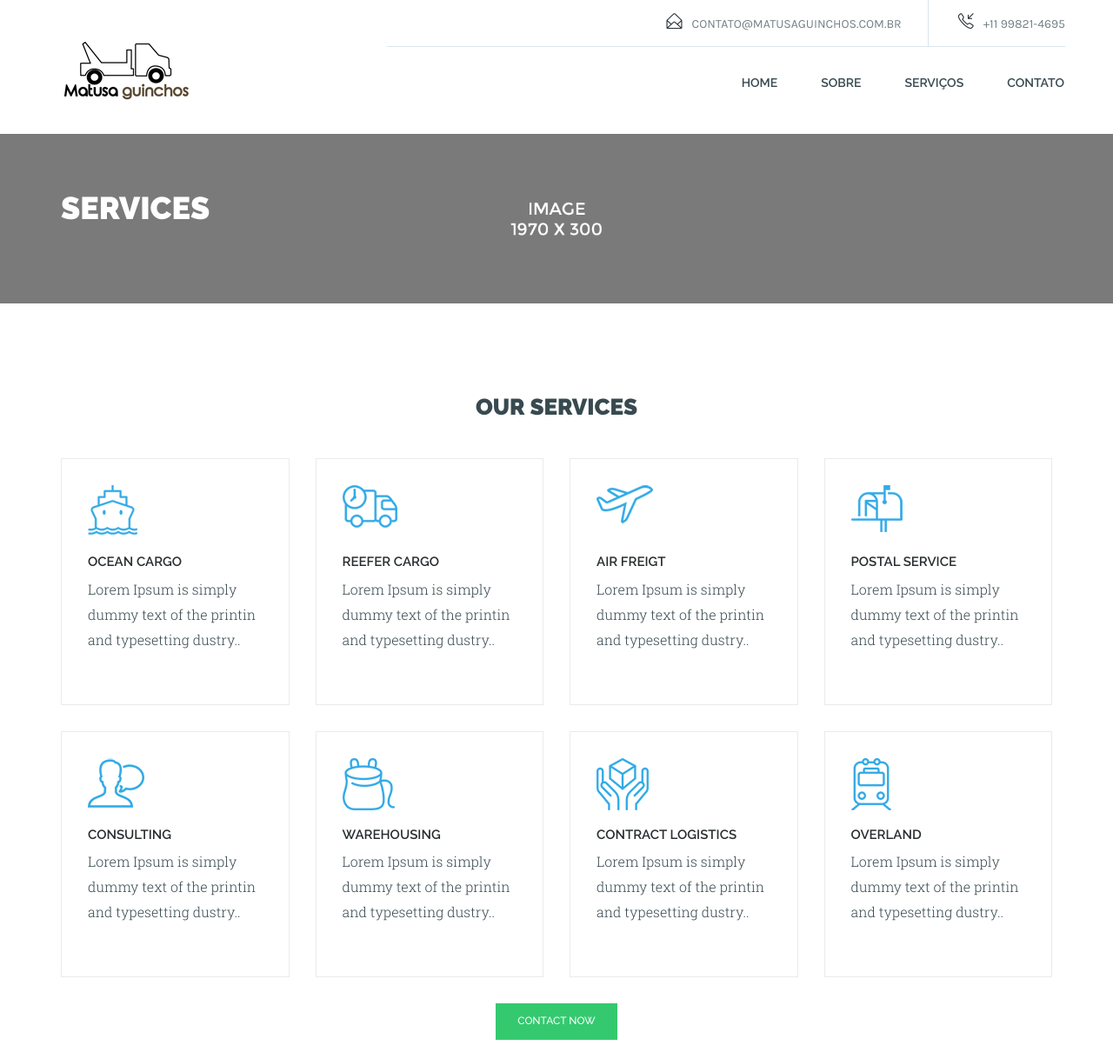
After one commit to gabriel1990cp/matusa, a CodeIgniter app: page /matusa/servicos in a window 1280 px wide. The commit adds this page. Shown: the top 1210 px of the page at 87% size. Run offline with CodeIgniter, Linux system fonts and the light colour scheme; some libraries are stand-ins or nearby versions; some web fonts are replaced.

Commit message:
Mais algumas alterações

```diff
--- /dev/null
+++ b/application/controllers/servicos.php
@@ -0,0 +1,13 @@
+<?php
+defined('BASEPATH') OR exit('No direct script access allowed');
+
+class Servicos extends CI_Controller {
+
+    public function index()
+    {
+        $this->load->view('include/head');
+        $this->load->view('include/header');
+        $this->load->view('servicos/servicos');
+        $this->load->view('include/footer');
+    }
+}
--- a/application/views/include/footer.php
+++ b/application/views/include/footer.php
@@ -11,7 +11,7 @@
                 </div><!-- /.social-media -->
             </div><!-- /.col-lg-3 -->
             <div class="col-lg-3 col-md-3 col-sm-3 col-xs-6 w100">
-                <h2>Services</h2>
+                <h2>Serviços</h2>
                 <ul>
                     <li><a href="service.html">Planning</a></li>
                     <li><a href="service.html">consulting</a></li>
@@ -22,25 +22,21 @@
                 </ul>
             </div><!-- /.col-lg-3 -->
             <div class="col-lg-3 col-md-3 col-sm-3 col-xs-6 w100">
-                <h2>Navigation</h2>
+                <h2>Navegar</h2>
                 <ul>
-                    <li><a href="index.html">Home</a></li>
-                    <li><a href="about.html">about us</a></li>
-                    <li><a href="service.html">services</a></li>
-                    <li><a href="project.html">projects</a></li>
-                    <li><a href="blog.html">blog</a></li>
-                    <li><a href="#">shop</a></li>
-                    <li><a href="#">pages</a></li>
-                    <li><a href="contact.html">contact us</a></li>
+                    <li><a href="<?php echo base_url('home')?>">Home</a></li>
+                    <li><a href="<?php echo base_url('sobre')?>">Sobre</a></li>
+                    <li><a href="<?php echo base_url('servicos')?>">Serviços</a></li>
+                    <li><a href="<?php echo base_url('contato')?>">Contato</a></li>
                 </ul>
             </div><!-- /.col-lg-3 -->
             <div class="col-lg-3 col-md-3 col-sm-3 col-xs-12 w100">
-                <h2>Contact us</h2>
+                <h2>Contato</h2>
                 <ul>
-                    <li><span>Address</span> : lipsum street info</li>
+                    <li><span>Endereço</span> : lipsum street info</li>
                     <li>second floor building 989</li>
-                    <li class="m-top"><span>Phone :</span><a href="#"> +91 5585 665 333</a></li>
-                    <li><span>Email :</span><a href="#">info@buildplus.com</a></li>
+                    <li class="m-top"><span>Telefone :</span><a href="#"> +11 99821-4695</a></li>
+                    <li><span>Email :</span><a href="#">contato@matusaguinchos.com.br</a></li>
                 </ul>
 
                 <div class="news-letter w100-l relative">
@@ -50,7 +46,7 @@
 
             </div><!-- /.col-lg-3 -->
             <div class="col-sm-12 w100-l">
-                <p>© 2015 Build plus LTD. ALLRIGHT RESERVED</p>
+                <p>© <?= date("Y"); ?> Todos os direitos reservados.</p>
             </div><!-- /.col-sm-12 -->
         </div><!-- /.row -->
     </div><!-- /.container -->
--- a/application/views/include/header.php
+++ b/application/views/include/header.php
@@ -27,9 +27,8 @@
                                     <ul class="nav navbar-nav">
                                         <li><a href="<?php echo base_url('home');?>">Home</a></li>
                                         <li><a href="<?php echo base_url('sobre');?>">Sobre</a></li>
-                                        <li><a href="service.html">Serviços</a></li>
-                                        <li><a href="blog.html">Blog</a></li>
-                                        <li><a href="contact.html">Contato</a></li>
+                                        <li><a href="<?php echo base_url('servicos');?>">Serviços</a></li>
+                                        <li><a href="<?php echo base_url('contato');?>">Contato</a></li
                                     </ul>
                                 </div>
                             </div>
--- /dev/null
+++ b/application/views/servicos/servicos.php
@@ -0,0 +1,140 @@
+<div class="inner-structure relative w100-l">
+    <img src="<?php echo site_url('static/images/about-banner.png')?>" alt="about-banner"/>
+    <div class="center-qoute w100-l">
+        <div class="container">
+            <h1>services</h1>
+        </div>
+    </div>
+</div>
+
+<div class="our-service-page w100-l fixed-padding">
+    <div class="container">
+        <div class="row">
+            <h2>our services</h2>
+            <div class="col-lg-3 col-md-3 col-sm-6 col-xs-6 w100">
+                <a href="service-details.html" class="service-box w100-l">
+                    <div class="img-b w100-l">
+                        <img src="<?php echo site_url('static/images/icons/hm-ser-1.png')?>" class="first" alt="service"/>
+                        <img src="<?php echo site_url('static/images/icons/hm-ser-1-h.png')?>" class="second" alt="service"/>
+                    </div>
+                    <h3>ocean cargo</h3>
+                    <p>Lorem Ipsum is simply dummy text of the printin and typesetting dustry..</p>
+                </a>
+            </div>
+            <div class="col-lg-3 col-md-3 col-sm-6 col-xs-6 w100">
+                <a href="service-details.html" class="service-box w100-l">
+                    <div class="img-b w100-l">
+                        <img src="<?php echo site_url('static/images/icons/hm-ser-2.png')?>" class="first" alt="service"/>
+                        <img src="<?php echo site_url('static/images/icons/hm-ser-2-h.png')?>" class="second" alt="service"/>
+                    </div>
+                    <h3>REEFER CARGO</h3>
+                    <p>Lorem Ipsum is simply dummy text of the printin and typesetting dustry..</p>
+                </a>
+            </div>
+            <div class="col-lg-3 col-md-3 col-sm-6 col-xs-6 w100">
+                <a href="service-details.html" class="service-box w100-l">
+                    <div class="img-b w100-l">
+                        <img src="<?php echo site_url('static/images/icons/hm-ser-3.png')?>" class="first" alt="service"/>
+                        <img src="<?php echo site_url('static/images/icons/hm-ser-3-h.png')?>" class="second" alt="service"/>
+                    </div>
+                    <h3>air freigt</h3>
+                    <p>Lorem Ipsum is simply dummy text of the printin and typesetting dustry..</p>
+                </a>
+            </div>
+            <div class="col-lg-3 col-md-3 col-sm-6 col-xs-6 w100">
+                <a href="service-details.html" class="service-box w100-l">
+                    <div class="img-b w100-l">
+                        <img src="<?php echo site_url('static/images/icons/hm-ser-4.png')?>" class="first" alt="service"/>
+                        <img src="<?php echo site_url('static/images/icons/hm-ser-4-h.png')?>" class="second" alt="service"/>
+                    </div>
+                    <h3>postal service</h3>
+                    <p>Lorem Ipsum is simply dummy text of the printin and typesetting dustry..</p>
+                </a>
+            </div>
+
+            <div class="col-lg-3 col-md-3 col-sm-6 col-xs-6 w100">
+                <a href="service-details.html" class="service-box w100-l">
+                    <div class="img-b w100-l">
+                        <img src="<?php echo site_url('static/images/icons/hm-ser-5.png')?>" class="first" alt="service"/>
+                        <img src="<?php echo site_url('static/images/icons/hm-ser-5-h.png')?>" class="second" alt="service"/>
+                    </div>
+                    <h3>Consulting</h3>
+                    <p>Lorem Ipsum is simply dummy text of the printin and typesetting dustry..</p>
+                </a>
+            </div>
+
+            <div class="col-lg-3 col-md-3 col-sm-6 col-xs-6 w100">
+                <a href="service-details.html" class="service-box w100-l">
+                    <div class="img-b w100-l">
+                        <img src="<?php echo site_url('static/images/icons/hm-ser-6.png')?>" class="first" alt="service"/>
+                        <img src="<?php echo site_url('static/images/icons/hm-ser-6-h.png')?>" class="second" alt="service"/>
+                    </div>
+                    <h3>Warehousing</h3>
+                    <p>Lorem Ipsum is simply dummy text of the printin and typesetting dustry..</p>
+                </a>
+            </div>
+
+            <div class="col-lg-3 col-md-3 col-sm-6 col-xs-6 w100">
+                <a href="service-details.html" class="service-box w100-l">
+                    <div class="img-b w100-l">
+                        <img src="<?php echo site_url('static/images/icons/hm-ser-7.png')?>" class="first" alt="service"/>
+                        <img src="<?php echo site_url('static/images/icons/hm-ser-7-h.png')?>" class="second" alt="service"/>
+                    </div>
+                    <h3>Contract logistics</h3>
+                    <p>Lorem Ipsum is simply dummy text of the printin and typesetting dustry..</p>
+                </a>
+            </div>
+
+            <div class="col-lg-3 col-md-3 col-sm-6 col-xs-6 w100">
+                <a href="service-details.html" class="service-box w100-l">
+                    <div class="img-b w100-l">
+                        <img src="<?php echo site_url('static/images/icons/hm-ser-8.png')?>" class="first" alt="service"/>
+                        <img src="<?php echo site_url('static/images/images/icons/hm-ser-8-h.png')?>" class="second" alt="service"/>
+                    </div>
+                    <h3>Overland</h3>
+                    <p>Lorem Ipsum is simply dummy text of the printin and typesetting dustry..</p>
+                </a>
+            </div>
+            <div class="text-center">
+                <input type="button" value="contact now" onclick="window.location.href='contact.html'"/>
+            </div>
+        </div>
+    </div>
+</div>
+
+<div class="featured-project w100-l fixed-padding">
+    <div class="container">
+        <div class="row">
+            <div class="col-lg-4 col-md-5 col-sm-6 col-xs-9 w100">
+                <div class="feature-box w100-l">
+                    <ul class="feature-slider">
+                        <li>
+                            <h3>Featured Project <span>1</span></h3>
+                            <p>Lorem Ipsum is simply dummy text of the printing and typesetting industry. Lorem Ipsum has been standard.</p>
+                            <input type="button" value="full projects" onclick="window.location.href='project.html'"/>
+                        </li>
+                        <li>
+                            <h3>Featured Project <span>2</span></h3>
+                            <p>Lorem Ipsum is simply dummy text of the printing and typesetting industry. Lorem Ipsum has been standard.</p>
+                            <input type="button" value="full projects" onclick="window.location.href='project.html'"/>
+                        </li>
+                        <li>
+                            <h3>Featured Project <span>3</span></h3>
+                            <p>Lorem Ipsum is simply dummy text of the printing and typesetting industry. Lorem Ipsum has been standard.</p>
+                            <input type="button" value="full projects" onclick="window.location.href='project.html'"/>
+                        </li>
+                    </ul>
+                </div>
+            </div>
+        </div>
+    </div>
+</div>
+<div class="contact-us-simple w100-l fixed-padding">
+    <div class="container">
+        <div class="row">
+            <h2>contact us</h2>
+            <p>Lorem Ipsum is simply dummy text printing</p>
+            <input type="button" value="contact now" onclick="window.location.href='contact.html'"/>
+        </div>
+    </div>
+</div>
```
Also changed, not shown: application/controllers/contato.php (added, +13 -0 lines), application/views/contato/contato.php (added, +79 -0 lines).
